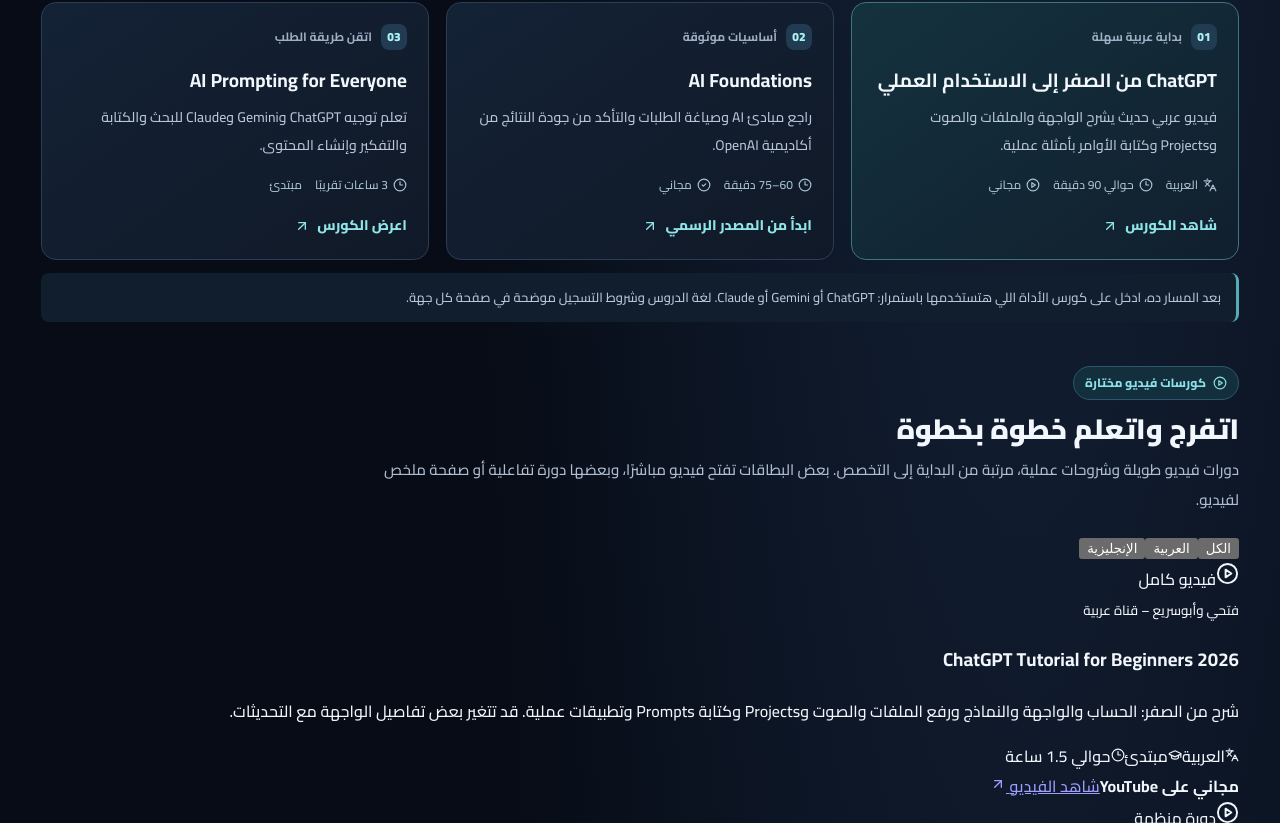
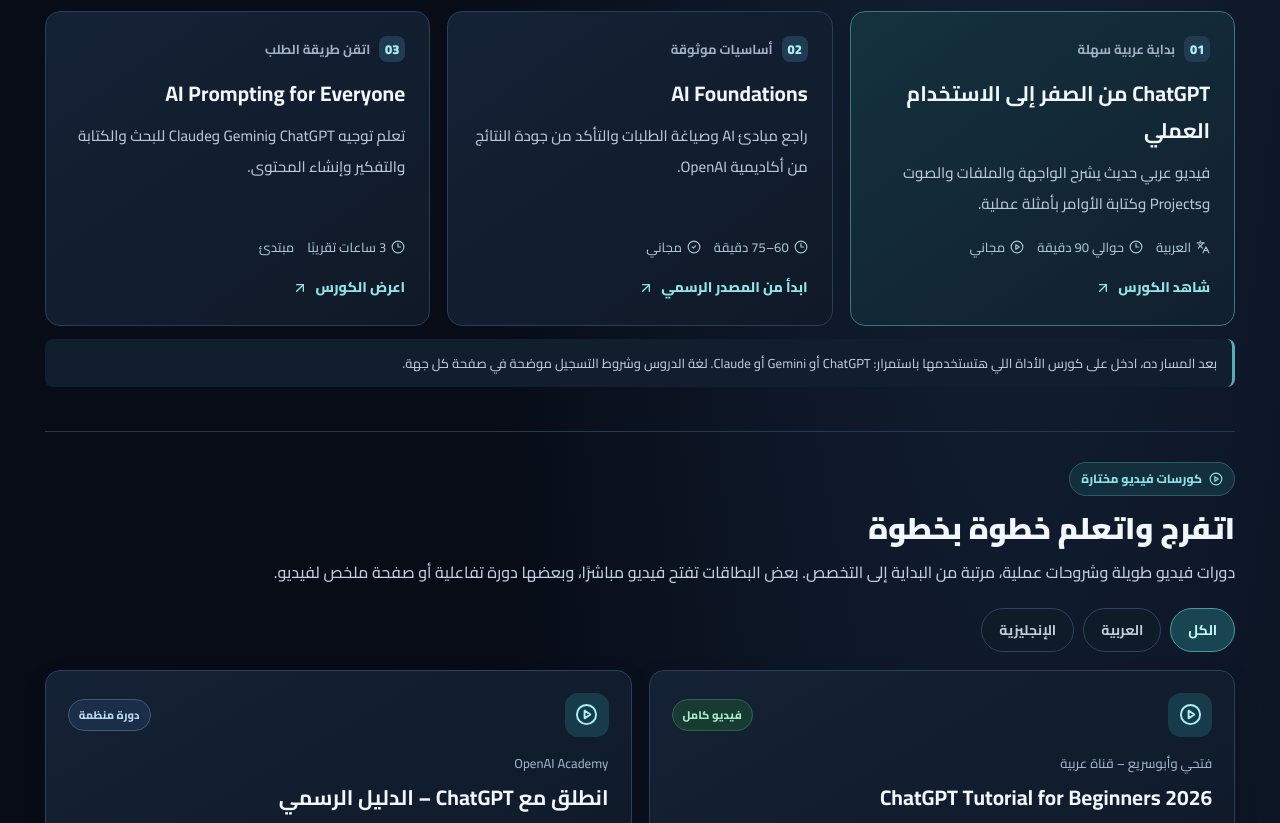
Before and after one commit to ahmedmoh2941/news, a Next.js app: page /courses in a window 1280 px wide. Shown: the part 737-1560 px from the top of the page. Built offline with nearby package versions, Linux system fonts and the light colour scheme.

Commit message:
Improve course library readability and video course cards

```diff
--- a/app/courses/courses.css
+++ b/app/courses/courses.css
@@ -91,3 +91,74 @@
 @media(max-width:1050px){.courses-hero{padding:34px}.courses-hero-art{width:240px;flex-basis:240px}.start-grid{grid-template-columns:repeat(2,minmax(0,1fr))}.hub-grid{grid-template-columns:repeat(2,minmax(0,1fr))}}
 @media(max-width:760px){.courses-page{padding:15px 13px 25px}.courses-topbar{flex-wrap:wrap}.courses-topbar nav{order:3;width:100%;justify-content:space-between;gap:10px}.courses-topbar nav a{font-size:12px}.courses-brand b{font-size:17px}.topbar-back{font-size:12px}.courses-hero{padding:26px 21px;min-height:0;margin:18px 0 28px}.courses-hero-art{display:none}.courses-hero h1{font-size:32px}.courses-hero-copy>p{font-size:15px;line-height:2}.courses-stats{gap:22px}.courses-stats b{font-size:20px}.courses-stats span{font-size:11px}.section-intro h2{font-size:23px}.section-intro p{font-size:13px}.start-grid,.course-grid,.hub-grid{grid-template-columns:1fr}.start-card{min-height:0;padding:18px}.start-card h3{font-size:18px}.catalog-controls{align-items:stretch;flex-direction:column}.course-search{min-height:51px}.catalog-result{align-items:flex-start;flex-direction:column}.course-card{padding:17px}.course-card h3{font-size:18px}.course-description{font-size:13px}.course-bottom{align-items:flex-start;flex-direction:column}.course-bottom>a{align-self:flex-start}.hub-card p{min-height:0}.course-guidance{flex-direction:column}.course-guidance>div{white-space:normal}.courses-footer{font-size:11px}}
 @media(min-width:1500px){.course-grid{gap:19px}.course-card{padding:23px}.hub-grid{gap:16px}}
+
+/* Video course directory and enhanced legibility */
+.courses-page{max-width:1760px;padding-left:clamp(24px,3.5vw,66px);padding-right:clamp(24px,3.5vw,66px)}
+.section-intro h2{font-size:30px;line-height:1.6}
+.section-intro p{font-size:16px;line-height:2.15;max-width:1050px;color:#c1cedd}
+.start-card{padding:24px;min-height:275px}
+.start-label{font-size:13px}
+.start-card h3{font-size:21px;line-height:1.75}
+.start-card p{font-size:15px;line-height:2.1}
+.start-meta span{font-size:13px}
+.course-search{height:58px}
+.course-search input{font-size:16px}
+.free-filter{font-size:15px}
+.topic-tabs button{font-size:14px;padding:9px 16px}
+.catalog-result span{font-size:14px}
+.catalog-result small{font-size:13px}
+.course-grid{gap:19px}
+.course-card{padding:23px;min-height:330px}
+.course-provider{font-size:13px}
+.course-card h3{font-size:22px;line-height:1.7}
+.course-description{font-size:15px;line-height:2.15}
+.course-takeaway{font-size:14px;line-height:2}
+.course-meta span{font-size:13px}
+.course-bottom b{font-size:14px}
+.course-bottom small{font-size:12px;line-height:1.9}
+.course-bottom>a{font-size:14px}
+.hub-card{padding:21px}
+.hub-card h3{font-size:21px}
+.hub-card label{font-size:13px}
+.hub-card p{font-size:14px;line-height:2.05}
+.hub-card footer span{font-size:12px;line-height:1.9}
+.hub-card footer a{font-size:14px}
+.video-paths-section{margin:40px 0 46px;padding:30px 0 8px;border-top:1px solid var(--course-line)}
+.video-paths-section .section-intro>span{display:inline-flex;align-items:center;gap:7px}
+.video-language-tabs{display:flex;flex-wrap:wrap;gap:9px;margin:18px 0}
+.video-language-tabs button{border:1px solid #2e435c;background:#101b2a;color:#c0ccdc;border-radius:22px;padding:8px 17px;font:700 14px 'Cairo';cursor:pointer}
+.video-language-tabs button.active{background:#194552;border-color:#4b98a0;color:#c0ffff}
+.video-course-grid{display:grid;grid-template-columns:repeat(2,minmax(0,1fr));gap:17px}
+.video-course-card{display:flex;flex-direction:column;min-width:0;padding:22px;border:1px solid #2b405a;border-radius:15px;background:linear-gradient(150deg,#142235,#0e1725);box-shadow:0 9px 25px #0002;transition:transform .2s,border-color .2s}
+.video-course-card:hover{transform:translateY(-2px);border-color:#4b778b}
+.video-course-head{display:flex;align-items:center;justify-content:space-between;gap:10px}
+.video-play-icon{width:44px;height:44px;display:grid;place-items:center;border-radius:13px;background:#183b4b;color:#a5f3f1}
+.video-kind{border-radius:22px;padding:5px 10px;font-size:11px;font-weight:800}
+.video-kind.direct{background:#173b31;color:#a6ebcb;border:1px solid #2c634f}
+.video-kind.structured{background:#1b2e48;color:#b8d6f1;border:1px solid #3d5879}
+.video-kind.notes{background:#3a2d1d;color:#f1d5a5;border:1px solid #6a5536}
+.video-creator{font-size:13px;color:#9eb4c9;margin-top:14px}
+.video-course-card h3{font-size:21px;line-height:1.7;margin:5px 0 8px;color:#f1f6ff}
+.video-course-card p{font-size:14px;line-height:2.05;color:#c0ccdb;margin:0 0 14px}
+.video-course-meta{display:flex;gap:12px 17px;flex-wrap:wrap;margin-top:auto}
+.video-course-meta span{display:flex;align-items:center;gap:5px;font-size:12px;color:#b0c2d4}
+.video-course-bottom{display:flex;justify-content:space-between;align-items:center;gap:12px;margin-top:15px;padding-top:13px;border-top:1px solid #293a51}
+.video-course-bottom b{font-size:12px;color:#d5e3db;line-height:1.8}
+.video-course-bottom a{display:flex;align-items:center;gap:7px;white-space:nowrap;text-decoration:none;border:1px solid #3c7683;background:#173947;color:#c1f9f6;border-radius:8px;padding:8px 12px;font-size:13px;font-weight:800}
+.video-disclaimer{font-size:13px;line-height:2;color:#9eafc2;margin:16px 0 0;padding:13px 15px;border-right:3px solid #477c87;background:#111e2d;border-radius:8px}
+.course-guidance p{font-size:15px;line-height:2.1}
+.courses-footer{font-size:13px}
+@media(max-width:1050px){.video-course-grid{grid-template-columns:1fr}.course-card{min-height:0}}
+@media(max-width:760px){
+ .courses-page{padding:15px 13px 25px}
+ .section-intro h2{font-size:25px}
+ .section-intro p{font-size:14px}
+ .start-card h3,.course-card h3,.video-course-card h3{font-size:19px}
+ .start-card p,.course-description,.video-course-card p{font-size:14px}
+ .video-course-card{padding:18px}
+ .video-course-bottom{align-items:flex-start;flex-direction:column}
+ .video-course-bottom a{align-self:flex-start}
+ .video-course-meta{gap:9px 12px}
+ .video-course-meta span{font-size:11px}
+ .video-disclaimer{font-size:12px}
+}
```
